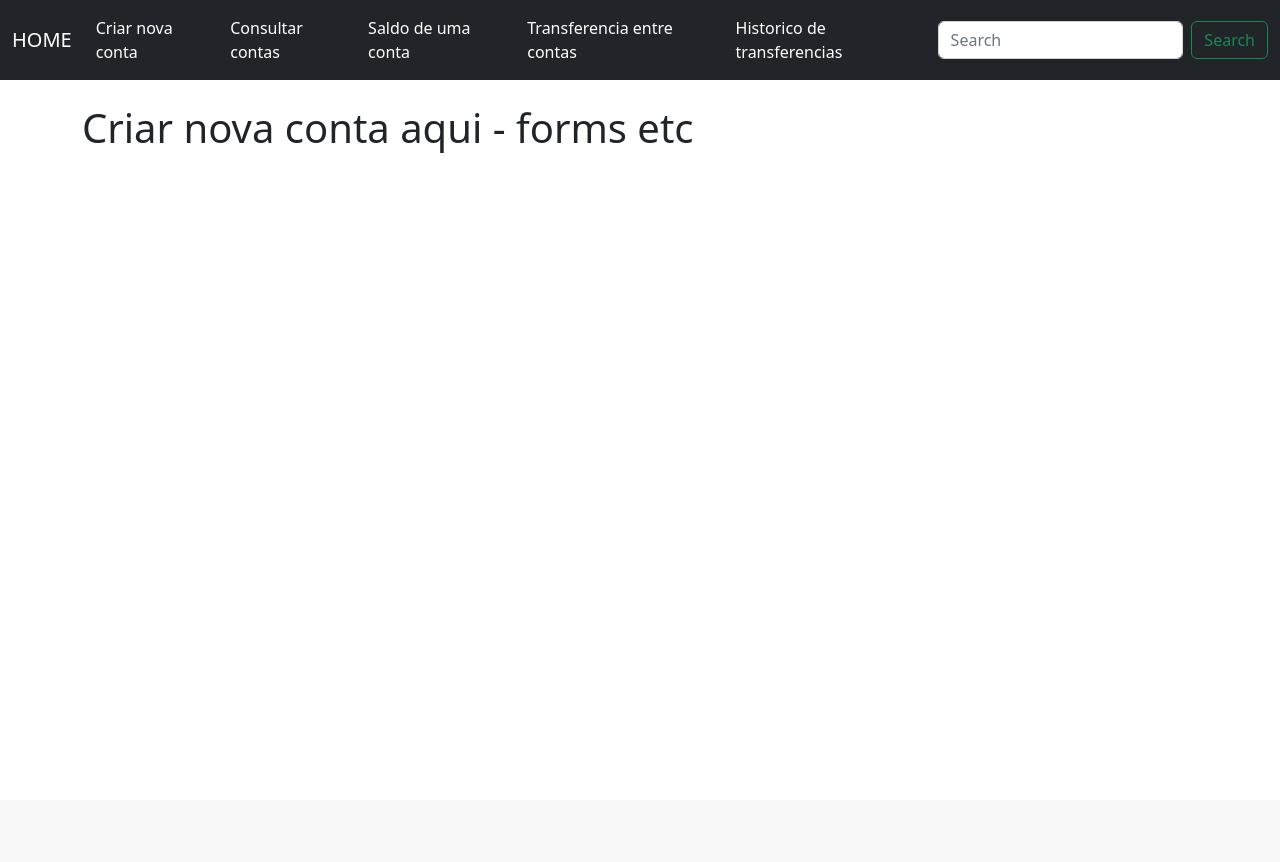
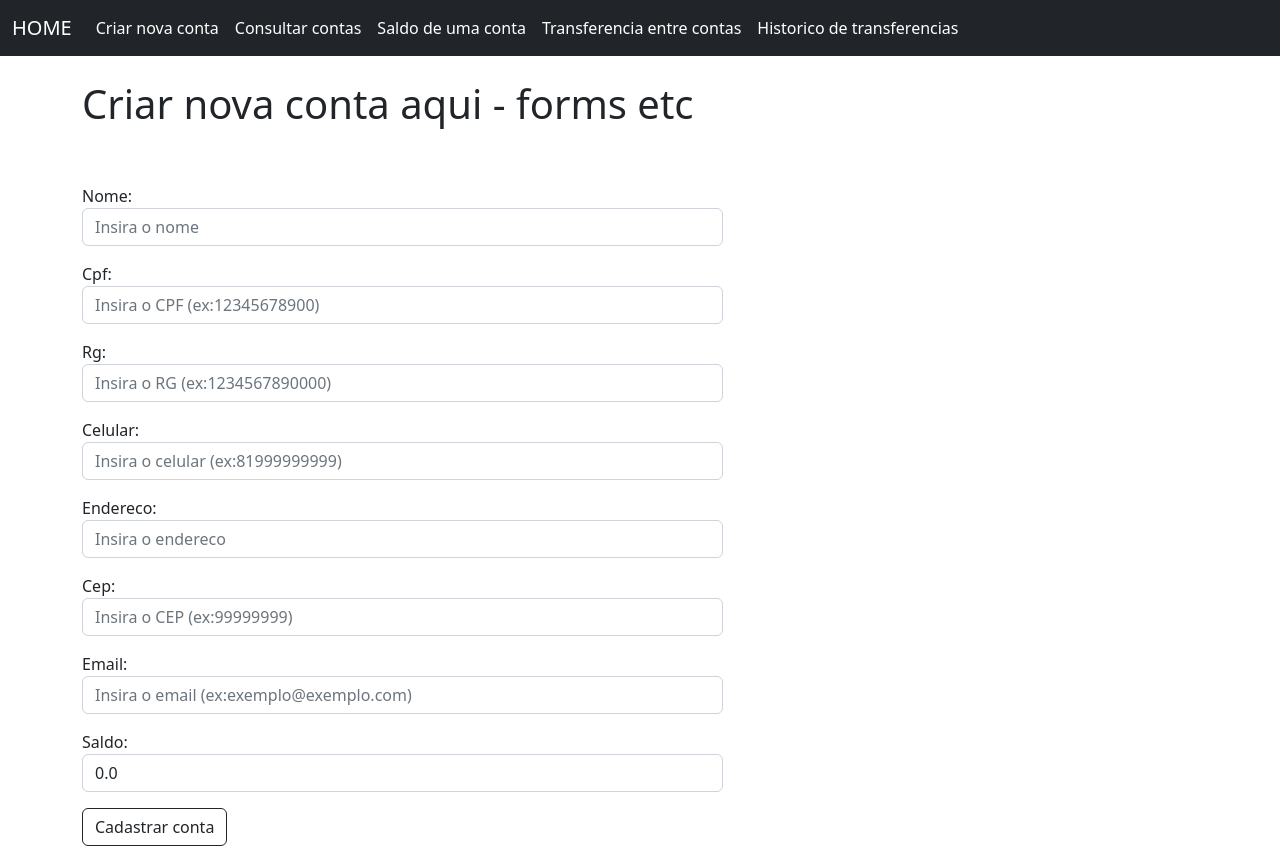
Before and after one commit to s0br4l/digital_bank, a Django app: page /newacc in a window 1280 px wide. Before the commit the page ends 800 px from the top, so only its background shows below. Run offline with Django 4.2, Linux system fonts and the light colour scheme.

Commit message:
Added new account forms, and updated new account template

```diff
--- a/digital_bank/admin.py
+++ b/digital_bank/admin.py
@@ -2,3 +2,4 @@ from django.contrib import admin
 from .models import Contas, Historico
 
 admin.site.register(Contas)
+admin.site.register(Historico)
--- /dev/null
+++ b/digital_bank/forms.py
@@ -0,0 +1,28 @@
+from django import forms
+from django.forms import ModelForm
+from .models import Contas, Historico
+
+
+class NewAccForm(ModelForm):
+    class Meta:
+        model = Contas
+        fields = ('nome', 'cpf', 'rg', 'celular', 'endereco', 'cep', 'email', 'saldo')
+
+        widgets = {
+            'nome': forms.TextInput(attrs={
+                'class': 'form-control', 'placeholder': 'Insira o nome'}),
+            'cpf': forms.TextInput(attrs={
+                'class': 'form-control', 'placeholder': 'Insira o CPF (ex:12345678900)'}),
+            'rg': forms.TextInput(attrs={
+                'class': 'form-control', 'placeholder': 'Insira o RG (ex:1234567890000)'}),
+            'celular': forms.TextInput(attrs={
+                'class': 'form-control', 'placeholder': 'Insira o celular (ex:81999999999)'}),
+            'endereco': forms.TextInput(attrs={
+                'class': 'form-control', 'placeholder': 'Insira o endereco'}),
+            'cep': forms.TextInput(attrs={
+                'class': 'form-control', 'placeholder': 'Insira o CEP (ex:99999999)'}),
+            'email': forms.EmailInput(attrs={
+                'class': 'form-control', 'placeholder': 'Insira o email (ex:exemplo@exemplo.com)'}),
+            'saldo': forms.TextInput(attrs={
+                'class': 'form-control', 'placeholder': 'Insira o saldo inicial'})
+        }
--- a/digital_bank/models.py
+++ b/digital_bank/models.py
@@ -1,5 +1,4 @@
 import uuid
-
 from django.core.validators import RegexValidator
 from django.db import models
 
@@ -7,16 +6,20 @@ from django.db import models
 class Contas(models.Model):
     id = models.UUIDField(primary_key=True, default=uuid.uuid4, editable=False, unique=True)
     nome = models.CharField(max_length=200)
-    cpf = models.CharField(max_length=11, unique=True, validators=[RegexValidator(r'^\d{1,11}$')])
-    rg = models.CharField(max_length=13, unique=True, validators=[RegexValidator(r'^\d{1,13}$')])
-    celular = models.CharField(max_length=9, validators=[RegexValidator(r'^\d{1,9}$')])
+    cpf = models.CharField(max_length=11, unique=True, validators=[RegexValidator(
+        regex=r'^\d{1,11}$', message='CPF: inserir apenas numeros')])
+    rg = models.CharField(max_length=13, unique=True, validators=[RegexValidator(
+        regex=r'^\d{1,13}$', message='RG: inserir apenas numeros')])
+    celular = models.CharField(max_length=11, validators=[RegexValidator(
+        regex=r'^\d{1,11}$', message='Celular: inserir apenas numeros')])
     endereco = models.CharField(max_length=200)
-    cep = models.CharField(max_length=8, validators=[RegexValidator(r'^\d{1,8}$')])
+    cep = models.CharField(max_length=8, validators=[RegexValidator(
+        regex=r'^\d{1,8}$', message='CEP: inserir apenas numeros')])
     email = models.EmailField()
-    saldo = models.DecimalField(max_digits=15, decimal_places=2, null=True)
+    saldo = models.DecimalField(max_digits=15, decimal_places=2, null=True, blank=True, default=0.00)
 
     def __str__(self):
-        return self.id
+        return str(self.cpf)
 
 
 class Historico(models.Model):
--- a/digital_bank/templates/navbar.html
+++ b/digital_bank/templates/navbar.html
@@ -22,10 +22,6 @@
           <a class="nav-link active" aria-current="page" href="{% url 'acchistory' %}">Historico de transferencias</a>
         </li>
       </ul>
-      <form class="d-flex" role="search">
-        <input class="form-control me-2" type="search" placeholder="Search" aria-label="Search">
-        <button class="btn btn-outline-success" type="submit">Search</button>
-      </form>
     </div>
   </div>
 </nav>
--- a/digital_bank/templates/newacc.html
+++ b/digital_bank/templates/newacc.html
@@ -5,4 +5,22 @@
 {% block content %}
 <h1>Criar nova conta aqui - forms etc
 </h1>
+<br/><br/>
+{% if submitted %}
+    Conta cadastrada com sucesso!
+
+{% else %}
+
+<form class="mb-3 row" action="" method="POST">
+    {% csrf_token %}
+<div class="col-sm-7">
+    {{ form.as_p }}
+
+    <input type="submit" value="Cadastrar conta" class="btn btn-outline-dark">
+</div>
+
+
+</form>
+
+{% endif %}
 {% endblock %}
--- a/digital_bank/views.py
+++ b/digital_bank/views.py
@@ -1,10 +1,25 @@
 from django.shortcuts import render
+from .forms import NewAccForm
+from django.http import HttpResponseRedirect
+from .models import Contas, Historico
 
 def home(request):
     return render(request, 'home.html', {})
 
 def newacc(request):
-    return render(request, 'newacc.html', {})
+    submitted = False
+    if request.method == "POST":
+        form = NewAccForm(request.POST)
+        if form.is_valid():
+            form.save()
+            return HttpResponseRedirect('/newacc?submitted=True')
+    else:
+        form = NewAccForm
+        if 'submitted' in request.GET:
+            submitted = True
+
+    return render(request, 'newacc.html', {'form': form, 'submitted': submitted})
+
 
 def acclist(request):
     return render(request, 'acclist.html', {})
```
Also changed, not shown: main.py (deleted, +0 -16 lines), db.sqlite3 (deleted).
